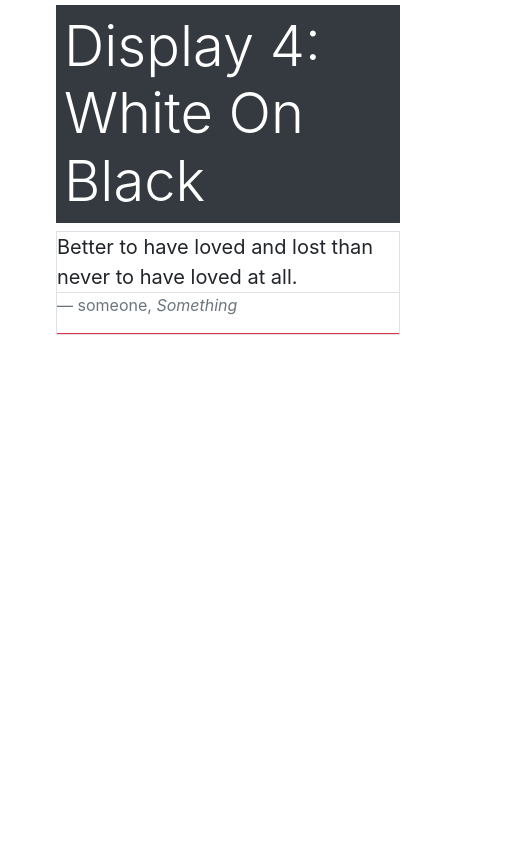
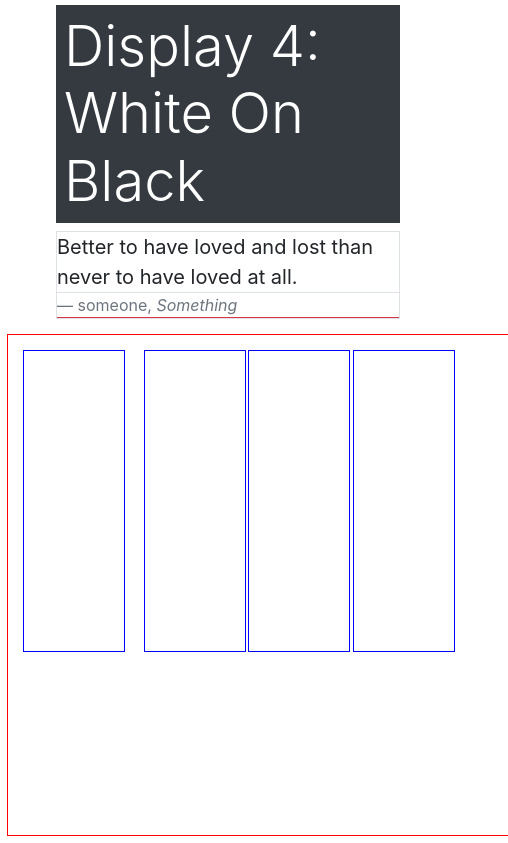
Before and after one commit to firezdog/web-dev-bootstrap-4, a plain HTML site: page GettingStarted/template.html in a window 390 px wide. Shown: the part 1392-2235 px from the top of the page, 508 px wide, since content can reach past the window. Before the commit the page ends 1751 px from the top, so only its background shows below. Drawn offline with nearby package versions, Linux system fonts and the light colour scheme.

Commit message:
added breakpoint examples

```diff
--- a/GettingStarted/template.css
+++ b/GettingStarted/template.css
@@ -28,3 +28,17 @@ body {
 .text-white.bg-dark {
     padding: 0.5rem;
 }
+
+#boxes {
+    display: block;
+    width: 500px;
+    height: 500px;
+    outline: 1px solid red;
+}
+
+#boxes div {
+    outline: 1px solid blue;
+    width: 100px;
+    height: 300px;
+    display: inline-block;
+}
--- a/GettingStarted/template.html
+++ b/GettingStarted/template.html
@@ -44,8 +44,14 @@
         <h1 class="display-4 text-white bg-dark">Display 4: White On Black</h1>
         <blockquote class="border blockquote">
           <p class="border-bottom mb-0">Better to have loved and lost than never to have loved at all.</p>
-          <footer class="pb-3 border-danger border-bottom blockquote-footer">someone, <cite>Something</cite></footer>
+          <footer class="pb-sm-3 pb-md-4 pb-lg-5 pb-xl-5 border-danger border-bottom blockquote-footer">someone, <cite>Something</cite></footer>
         </blockquote>
+      </div>
+      <div class="mt-xl-5" id="boxes">
+        <div class="mt-3 mt-sm-2 mt-md-4 mt-xl-4 ml-3 mr-3"></div>
+        <div></div>
+        <div></div>
+        <div></div>
       </div>
     </div>
     <!-- Optional JavaScript -->
```
Also changed, not shown: 1 other file.
